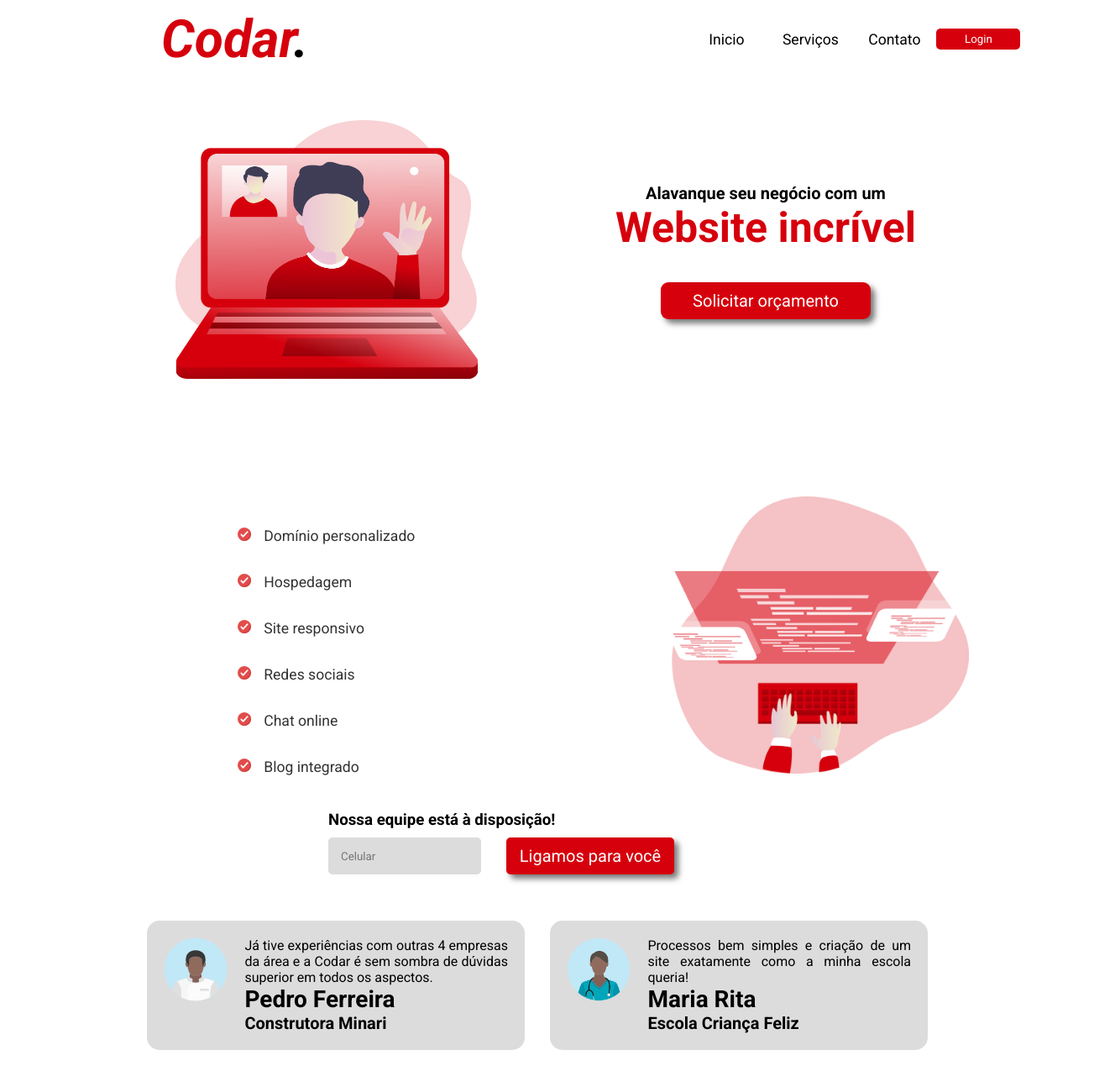
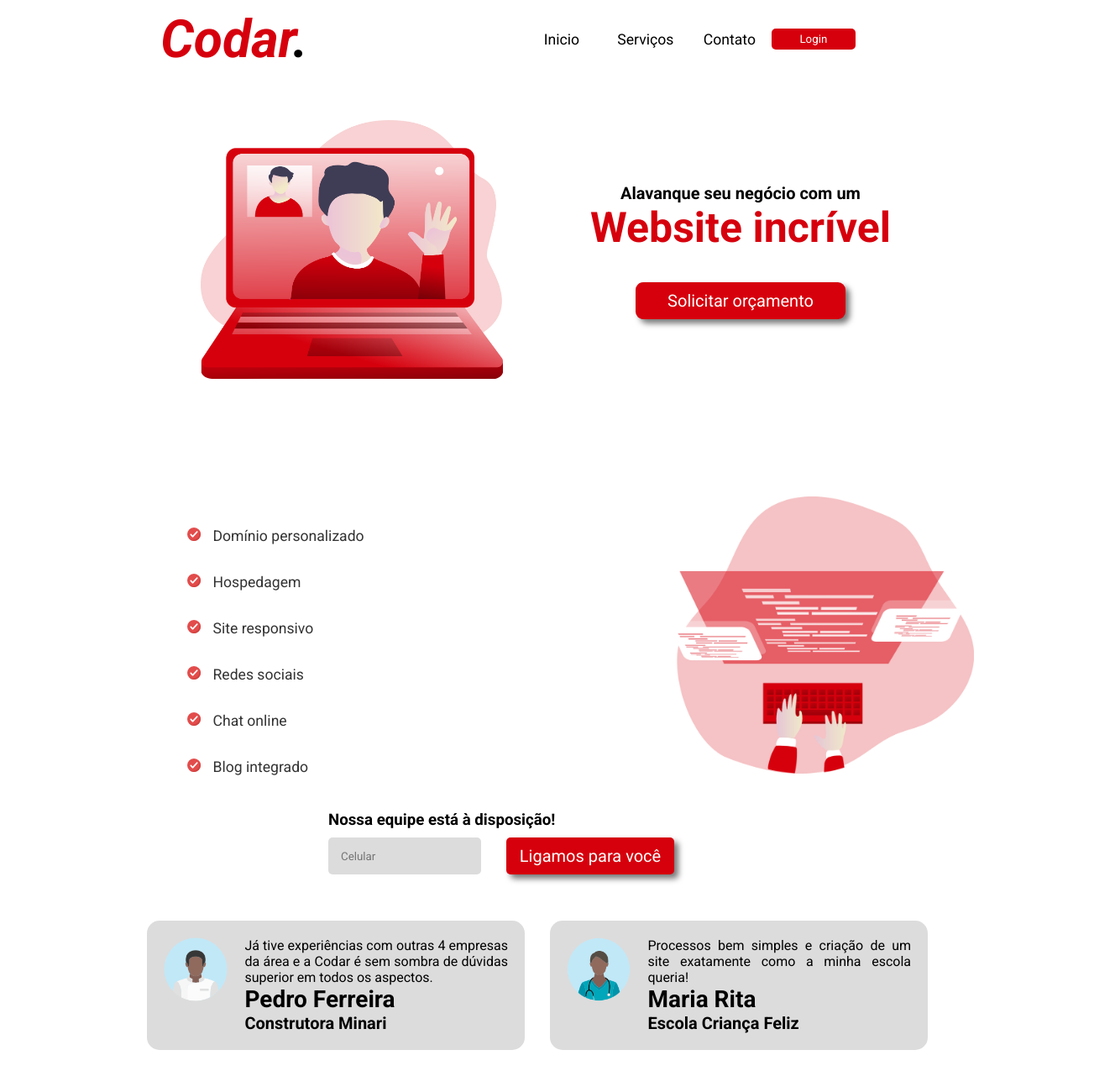
Before and after one commit to JonathanGuimarae3s/Codar, a plain HTML site: page index.html in a window 1280 px wide. Shown: the top 1300 px of the page at 84% size, 1328 px wide, since content can reach past the window. Drawn offline with Linux system fonts and the light colour scheme.

Commit message:
last commit

```diff
--- a/css/desktop.css
+++ b/css/desktop.css
@@ -3,7 +3,10 @@
 	--transittion: all 500ms ease;
 }
 @media screen and (min-width: 770px) {
-	.imgs{width: 400px;}
+
+	.imgs {
+		width: 400px;
+	}
 	.back {
 		margin-bottom: 6em;
 	}
@@ -11,7 +14,7 @@
 	header {
 		text-align: center;
 		margin: 10px auto 0 auto;
-		width: 70%;
+
 		display: flex;
 		align-content: center;
 		justify-content: space-around;
@@ -21,11 +24,14 @@
 	#logo {
 		padding: 0;
 		font-size: 25px;
-		margin-right: 50%;
 	}
-	li{
+	nav {
+		width: 50%;
+	}
+	li {
 		width: 100px;
 	}
+
 	nav > button {
 		display: inline-block;
 		padding: 5px 10px;
@@ -35,6 +41,12 @@
 		border: none;
 		border-radius: 5px;
 		transition: var(--transittion);
+	}
+	/* geral */
+	#back-budge,
+	#services,
+	#footer {
+		max-width: 1080px;
 	}
 	/* section 1 */
 	#back-budge {
@@ -72,15 +84,14 @@
 		display: flex;
 		flex-direction: row-reverse;
 		align-items: center;
-		justify-content: space-around;
+		justify-content: flex-end;
 		align-content: center;
 		flex-wrap: nowrap;
-		width: 70%;
+
+		gap: 35px;
 		margin: 0 auto;
 	}
-	#services > article {
-		width: 35%;
-	}
+
 	#service-list {
 		margin: 0 auto;
 		width: 400px;
@@ -88,7 +99,7 @@
 	#back-questions {
 		text-align: initial;
 		width: 498px;
-	margin: 20px auto;
+		margin: 20px auto;
 	}
 
 	#little-form {
@@ -118,7 +129,6 @@
 	}
 	/* footer contents */
 	#footer {
-		width: 83em;
 		display: flex;
 		align-items: flex-start;
 		justify-content: space-evenly;
@@ -127,7 +137,6 @@
 		margin: auto;
 		gap: 5em;
 		padding: 3em;
-
 	}
 	/* cabeçalho do footer */
 	#header-footer {
@@ -150,7 +159,7 @@
 		width: 70%;
 	}
 	/* sobre */
-	#about{
+	#about {
 		width: 250px;
 	}
 	/* contatos */
@@ -160,6 +169,7 @@
 		gap: 10px;
 	}
 	#icons {
+		display: flex;
 		font-size: 25pt;
 	}
 }
--- a/css/notebook.css
+++ /dev/null
@@ -1,3 +0,0 @@
-@media  and (min-width) {
-
-}
--- a/css/style.css
+++ b/css/style.css
@@ -18,14 +18,19 @@
 	cursor: pointer;
 	color: var(--color);
 }
+
 html,
 body {
 	scroll-behavior: smooth;
 }
+main,header{
+	max-width: 1080px;
+	margin: auto;
+}
 
 header {
 	text-align: center;
-	width: 100%;
+
 }
 #logo {
 	padding: 1.5em;
--- a/css/tablet.css
+++ b/css/tablet.css
@@ -1,6 +1,6 @@
 @media  screen and  (min-width:481px) {
     li{
-        width:195px;
+        width: 170px;
 
     }
     .imgs{
--- a/index.html
+++ b/index.html
@@ -5,11 +5,12 @@
 		<meta http-equiv="X-UA-Compatible" content="IE=edge" />
 		<meta name="viewport" content="width=device-width, initial-scale=1.0" />
 		<title>Codar | Criamos Websites Incríveis</title>
+		<link rel="shortcut icon" href="css/img/favicon.png" type="image/x-icon" />
 		<link rel="stylesheet" href="css/style.css" />
-		<link rel="stylesheet" href="css/tablet.css">
+
+		<link rel="stylesheet" href="css/tablet.css" />
 
 		<link rel="stylesheet" href="css/desktop.css" />
-
 	</head>
 	<body>
 		<header>
@@ -165,7 +166,8 @@
 			crossorigin="anonymous"
 		></script>
 		<script>
-			// alert("Site em desenvolvimento")
+
+			alert('Esse site foi um desafio do site Dev Challenger.')
 		</script>
 	</body>
 </html>
```
Also changed, not shown: css/img/favicon.png (added).
